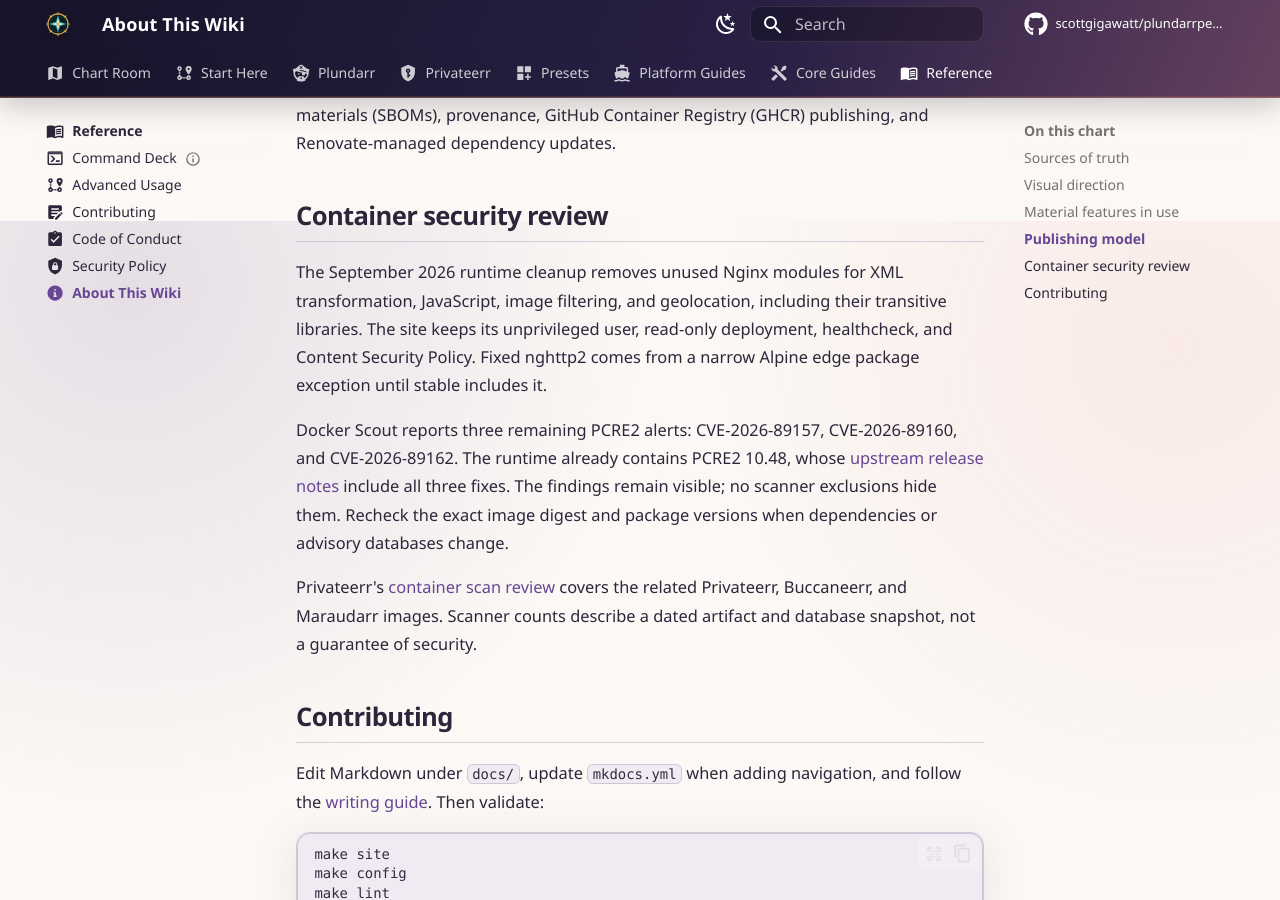
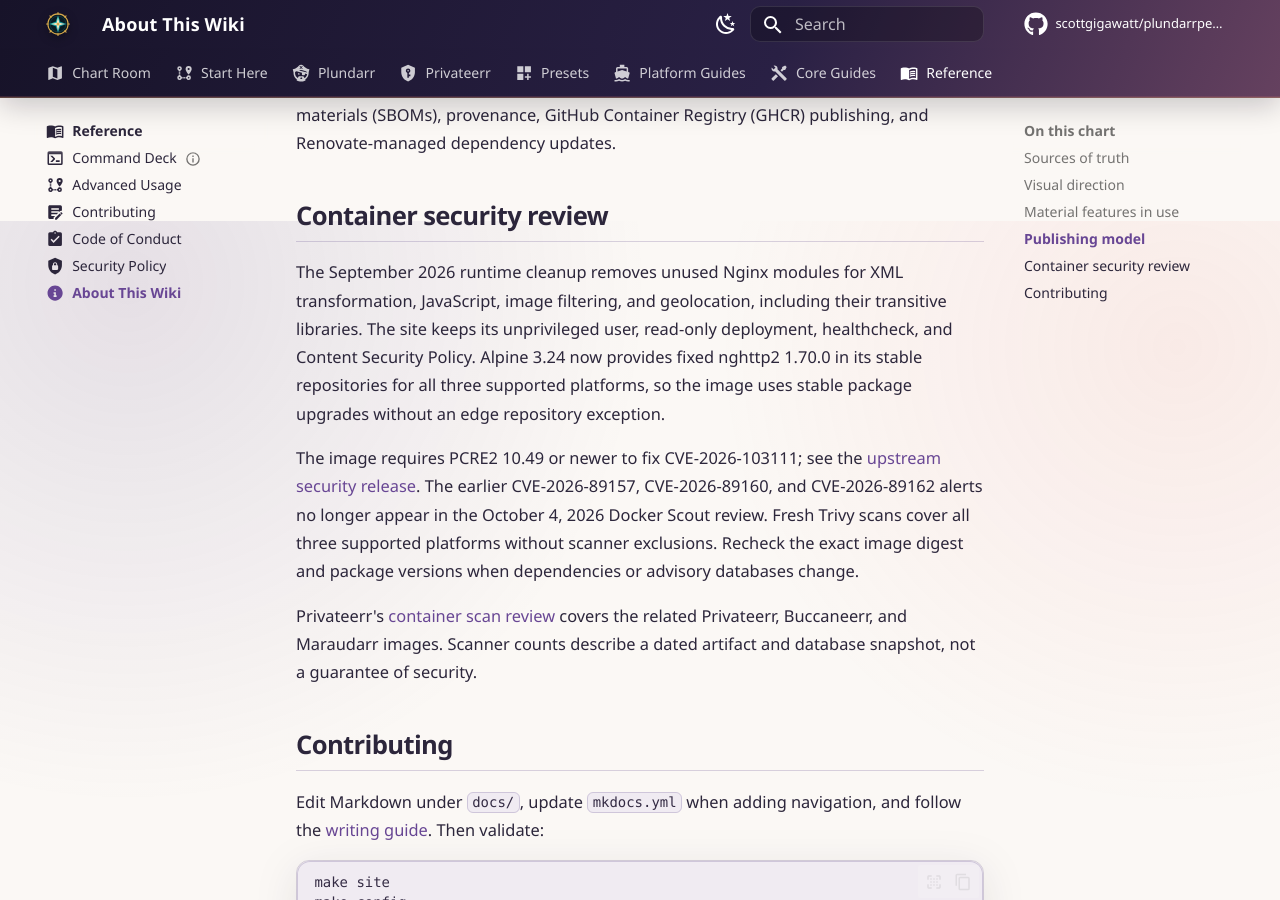
Before and after one commit to scottgigawatt/plundarrpedia, an MkDocs documentation site: the page built from docs/reference/about.md, in a window 1280 px wide and 900 px high, scrolled down 1579 px. Built offline with MkDocs 1.6.1 and Material for MkDocs 9.7.7, drawn with Linux system fonts in a browser that asks for light colours; comment, search, counter and statistics services are not loaded.

Commit message:
🩹 PCRE2 gets a life jacket, Alpine leaves the edge (#42)

```diff
--- a/docs/reference/about.md
+++ b/docs/reference/about.md
@@ -49,9 +49,9 @@ The container workflow follows the sibling project conventions: multi-platform B
 
 ## Container security review
 
-The September 2026 runtime cleanup removes unused Nginx modules for XML transformation, JavaScript, image filtering, and geolocation, including their transitive libraries. The site keeps its unprivileged user, read-only deployment, healthcheck, and Content Security Policy. Fixed nghttp2 comes from a narrow Alpine edge package exception until stable includes it.
+The September 2026 runtime cleanup removes unused Nginx modules for XML transformation, JavaScript, image filtering, and geolocation, including their transitive libraries. The site keeps its unprivileged user, read-only deployment, healthcheck, and Content Security Policy. Alpine 3.24 now provides fixed nghttp2 1.70.0 in its stable repositories for all three supported platforms, so the image uses stable package upgrades without an edge repository exception.
 
-Docker Scout reports three remaining PCRE2 alerts: CVE-2026-89157, CVE-2026-89160, and CVE-2026-89162. The runtime already contains PCRE2 10.48, whose [upstream release notes](https://github.com/PCRE2Project/pcre2/releases/tag/pcre2-10.48) include all three fixes. The findings remain visible; no scanner exclusions hide them. Recheck the exact image digest and package versions when dependencies or advisory databases change.
+The image requires PCRE2 10.49 or newer to fix CVE-2026-103111; see the [upstream security release](https://github.com/PCRE2Project/pcre2/releases/tag/pcre2-10.49). The earlier CVE-2026-89157, CVE-2026-89160, and CVE-2026-89162 alerts no longer appear in the October 4, 2026 Docker Scout review. Fresh Trivy scans cover all three supported platforms without scanner exclusions. Recheck the exact image digest and package versions when dependencies or advisory databases change.
 
 Privateerr's [container scan review](https://scottgigawatt.github.io/privateerr/container-scan-review/) covers the related Privateerr, Buccaneerr, and Maraudarr images. Scanner counts describe a dated artifact and database snapshot, not a guarantee of security.
 
```
Also changed, not shown: 1 other file.
